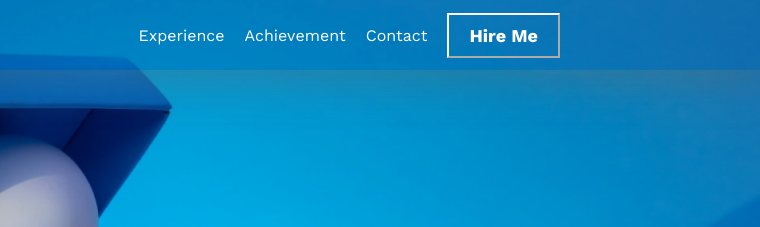
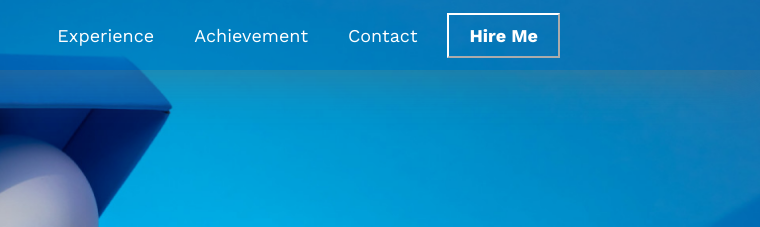
Before and after one commit to devomarfaruk/ph-first-assignment, a plain HTML site: page index.html in a window 1280 px wide. Shown: the top 227 px of the page, 520-1280 px from the left. Drawn offline with nearby package versions, Linux system fonts and the light colour scheme.

Commit message:
alhumdulillah

```diff
--- a/css/style.css
+++ b/css/style.css
@@ -34,9 +34,10 @@ nav ul {
 }
 
 nav ul li {
-    margin-right: 20px;
+    margin: 0 20px;
     cursor: pointer;
     position: relative;
+    font-size: 18px;
 }
 
 nav ul li::after {
@@ -63,6 +64,7 @@ nav ul li:hover::after {
     border-color: #fff;
     position: relative;
     transition: .5s;
+    margin-left: 10px;
 }
 
 .nav-btn:hover {
```
